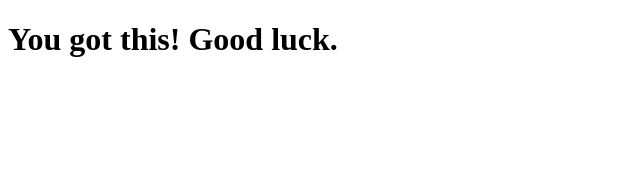
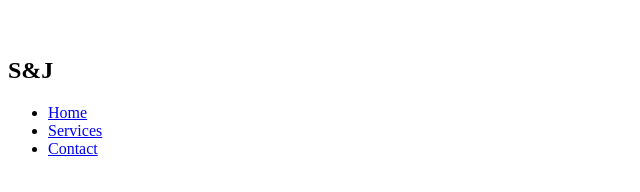
Before and after one commit to louismagdaleno/User-Interface-Project-Week, a plain HTML site: page index.html in a window 1280 px wide. Shown: the whole page, without its empty margins (0-640 px from the left). Drawn offline with Linux system fonts and the light colour scheme.

Commit message:
Added header markup

```diff
--- a/index.html
+++ b/index.html
@@ -12,28 +12,33 @@
 
 <body>
 
-	<h1>You got this!  Good luck.</h1>
-
-<!-- Menu Content
-S&J
-
-Home
-Services
-Contact
--->
+	<div class="header">
+      <img class="menu-button" src="./img/nav-hamburger-close.png"/>
+      <h2>S&J</h2>
+    </div>
+    <div class="menu">
+      <ul>
+        <li><a href="#">Home</a></li>
+        <li><a href="#">Services</a></li>
+        <li><a href="#">Contact</a></li>
+      </ul>
+    </div>
 
 
 <!-- Home Page Content:
+<div class="main">
 
-Integrity,
+<h1>Integrity,
 Excellence,
-Progress.
+Progress.</h1>
 
-Smith & Jones Architects
+<section>
+	<h2>Smith & Jones Architects</h2>
 
-Et sed autem causae appareat, tempor abhorreant te mei, facer facilisis sit ea. Eu timeam vidisse consectetuer sed. Duo etiam laboramus dissentiet in, nec no errem
+	<p>Et sed autem causae appareat, tempor abhorreant te mei, facer facilisis sit ea. Eu timeam vidisse consectetuer sed. Duo etiam laboramus dissentiet in, nec no errem </p>
 
-Learn More
+	<span>Learn More</span>
+</section>
 
 Futuristic Designs
 
```
